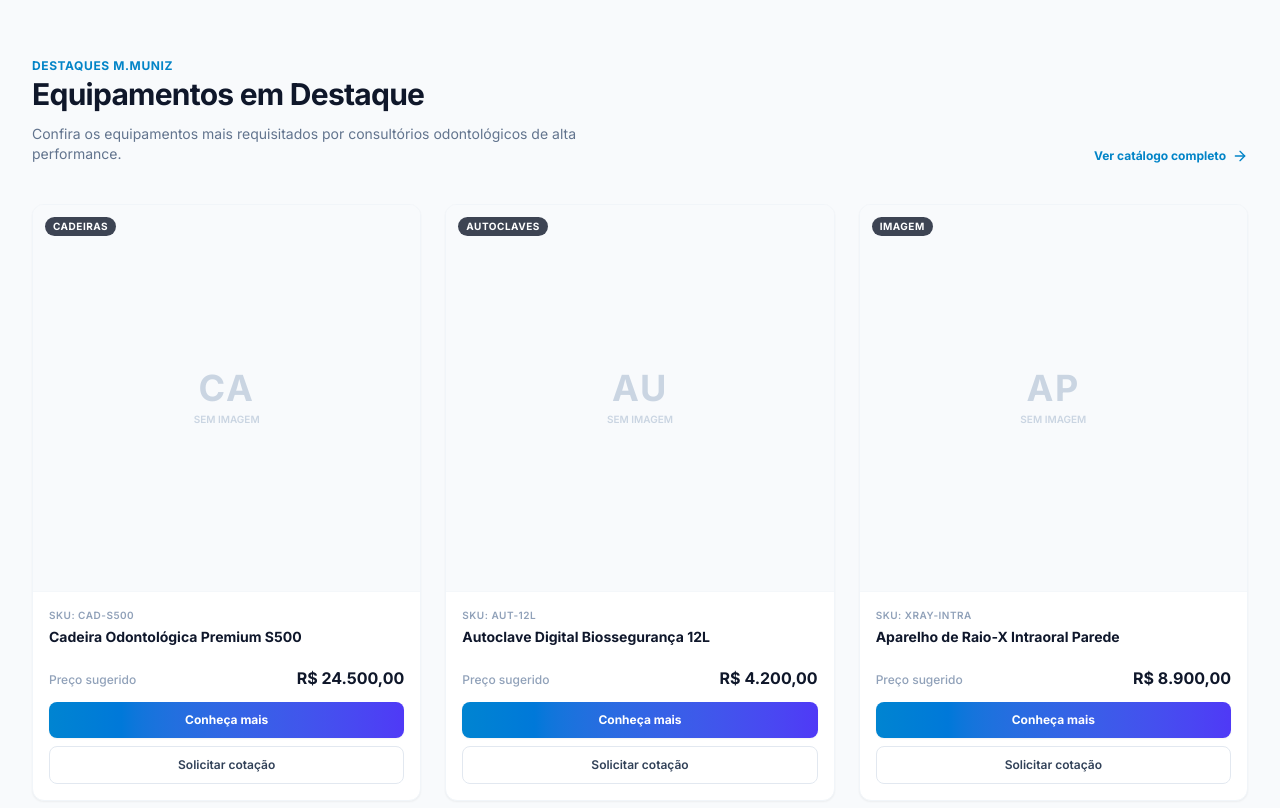
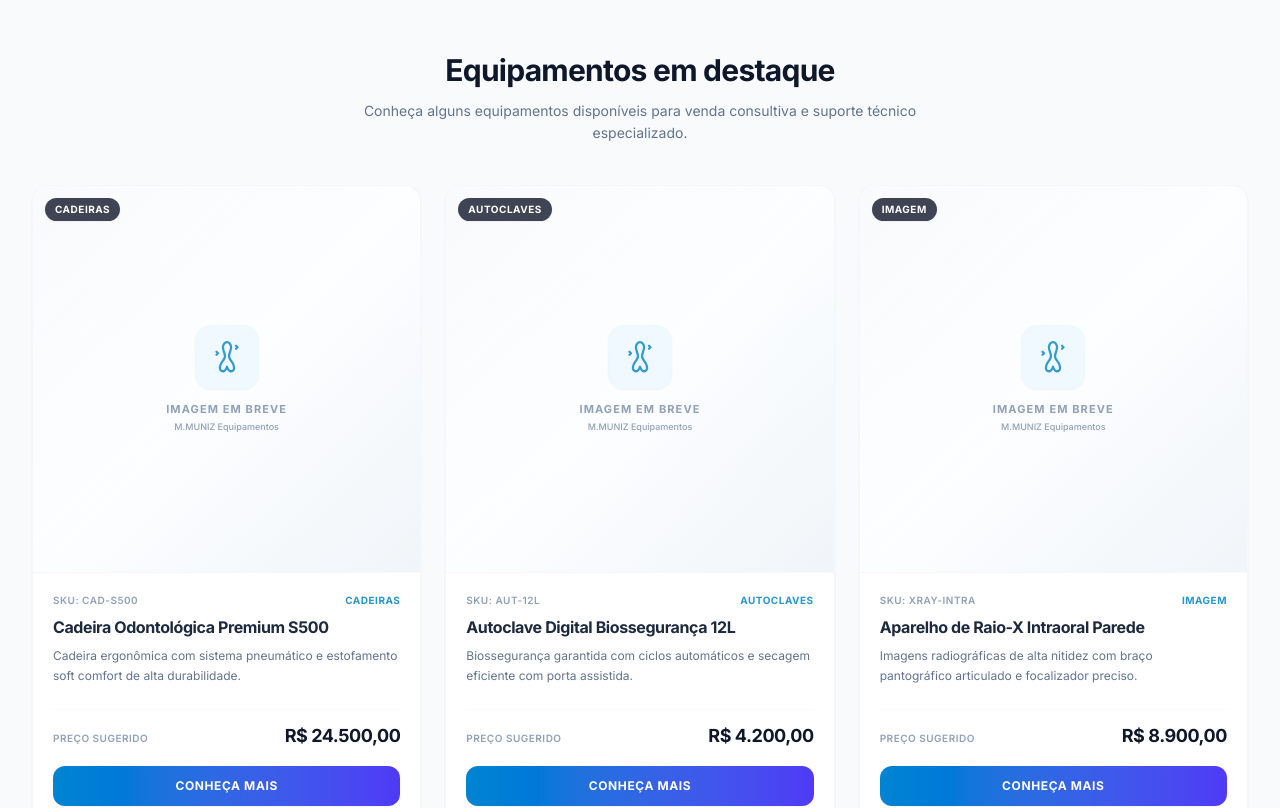
Before and after one commit to cardoso1967-lab/plataforma-dental, a Next.js app: page / in a window 1280 px wide. Shown: the part 1260-2068 px from the top of the page. Built offline with nearby package versions, Linux system fonts and the light colour scheme; no server answers.

Commit message:
style: melhorar vitrine publica de produtos M.MUNIZ

```diff
--- a/src/app/(public)/page.tsx
+++ b/src/app/(public)/page.tsx
@@ -12,6 +12,7 @@ const featuredProducts = [
     price: 24500.00,
     category: 'Cadeiras',
     sku: 'CAD-S500',
+    description: 'Cadeira ergonômica com sistema pneumático e estofamento soft comfort de alta durabilidade.',
   },
   {
     id: '2',
@@ -20,6 +21,7 @@ const featuredProducts = [
     price: 4200.00,
     category: 'Autoclaves',
     sku: 'AUT-12L',
+    description: 'Biossegurança garantida com ciclos automáticos e secagem eficiente com porta assistida.',
   },
   {
     id: '3',
@@ -28,6 +30,7 @@ const featuredProducts = [
     price: 8900.00,
     category: 'Imagem',
     sku: 'XRAY-INTRA',
+    description: 'Imagens radiográficas de alta nitidez com braço pantográfico articulado e focalizador preciso.',
   },
 ];
 
@@ -119,31 +122,28 @@ export default function HomePage() {
       {/* Featured Products Section */}
       <section className="py-16 bg-slate-50 border-t border-b border-slate-100">
         <div className="max-w-7xl mx-auto px-4 sm:px-6 lg:px-8 space-y-10">
-          <div className="flex flex-col md:flex-row md:items-end justify-between gap-4">
-            <div className="space-y-3">
-              <span className="text-xs font-bold text-brand-clinical uppercase tracking-wider">
-                Destaques M.MUNIZ
-              </span>
-              <h2 className="text-2xl sm:text-3xl font-extrabold text-brand-dark tracking-tight">
-                Equipamentos em Destaque
-              </h2>
-              <p className="text-sm text-slate-500 max-w-xl">
-                Confira os equipamentos mais requisitados por consultórios odontológicos de alta performance.
-              </p>
-            </div>
-            <Link
-              href="/produtos"
-              className="inline-flex items-center text-xs font-bold text-brand-clinical hover:text-sky-700 transition-colors group shrink-0"
-            >
-              <span>Ver catálogo completo</span>
-              <ArrowRight className="w-4 h-4 ml-1.5 transition-transform group-hover:translate-x-1" />
-            </Link>
+          <div className="text-center max-w-xl mx-auto space-y-3">
+            <h2 className="text-2xl sm:text-3xl font-extrabold text-brand-dark tracking-tight">
+              Equipamentos em destaque
+            </h2>
+            <p className="text-sm text-slate-500 leading-relaxed">
+              Conheça alguns equipamentos disponíveis para venda consultiva e suporte técnico especializado.
+            </p>
           </div>
 
           <div className="grid grid-cols-1 sm:grid-cols-2 lg:grid-cols-3 gap-6">
             {featuredProducts.map((product) => (
               <ProductCard key={product.id} {...product} />
             ))}
+          </div>
+
+          <div className="flex justify-center pt-4">
+            <Link href="/produtos">
+              <MobileButton variant="primary">
+                Ver catálogo completo
+                <ArrowRight className="w-4 h-4 ml-2" />
+              </MobileButton>
+            </Link>
           </div>
         </div>
       </section>
--- a/src/app/(public)/produtos/page.tsx
+++ b/src/app/(public)/produtos/page.tsx
@@ -10,6 +10,7 @@ export default function ProductsPage() {
       price: 24500.00,
       category: 'Cadeiras',
       sku: 'CAD-S500',
+      description: 'Cadeira ergonômica com sistema pneumático e estofamento soft comfort de alta durabilidade.',
     },
     {
       id: '2',
@@ -18,6 +19,7 @@ export default function ProductsPage() {
       price: 4200.00,
       category: 'Autoclaves',
       sku: 'AUT-12L',
+      description: 'Biossegurança garantida com ciclos automáticos e secagem eficiente com porta assistida.',
     },
     {
       id: '3',
@@ -26,6 +28,7 @@ export default function ProductsPage() {
       price: 8900.00,
       category: 'Imagem',
       sku: 'XRAY-INTRA',
+      description: 'Imagens radiográficas de alta nitidez com braço pantográfico articulado e focalizador preciso.',
     },
     {
       id: '4',
@@ -34,6 +37,7 @@ export default function ProductsPage() {
       price: 1150.00,
       category: 'Periféricos',
       sku: 'PEN-LED',
+      description: 'Alta rotação com iluminação LED integrada, spray triplo e baixo nível de ruído operacional.',
     },
     {
       id: '5',
@@ -42,6 +46,7 @@ export default function ProductsPage() {
       price: 3800.00,
       category: 'Compressores',
       sku: 'COMP-OILFREE',
+      description: 'Ar comprimido 100% livre de óleo e funcionamento extremamente silencioso com drenagem facilitada.',
     },
     {
       id: '6',
@@ -50,6 +55,7 @@ export default function ProductsPage() {
       price: 2900.00,
       category: 'Compressores',
       sku: 'VAC-05HP',
+      description: 'Potência e estabilidade de sucção de alta performance para múltiplos consultórios simultâneos.',
     },
   ];
 
--- a/src/components/WhatsAppFloatingButton.tsx
+++ b/src/components/WhatsAppFloatingButton.tsx
@@ -30,18 +30,20 @@ export const WhatsAppFloatingButton: React.FC = () => {
       href={href}
       target={isExternal ? '_blank' : undefined}
       rel={isExternal ? 'noopener noreferrer' : undefined}
-      className="fixed bottom-6 right-6 z-50 bg-[#25D366] hover:bg-[#20ba5a] text-white p-3.5 sm:p-4 rounded-full shadow-lg hover:shadow-2xl transition-all duration-300 flex items-center justify-center group active:scale-95 border border-[#25D366] cursor-pointer"
+      className="fixed bottom-5 right-5 sm:bottom-6 sm:right-6 z-40 bg-[#25D366] hover:bg-[#20ba5a] text-white w-[52px] h-[52px] sm:w-[56px] sm:h-[56px] sm:hover:w-[145px] rounded-full shadow-lg hover:shadow-2xl transition-all duration-300 flex items-center justify-center cursor-pointer overflow-hidden active:scale-95 border border-[#25D366] group"
       aria-label="Fale conosco no WhatsApp"
     >
+      <div className="flex items-center justify-center shrink-0">
         <svg
-        className="w-6 h-6 sm:w-7 sm:h-7 fill-current"
+          className="w-6 h-6 sm:w-6.5 sm:h-6.5 fill-current"
           viewBox="0 0 24 24"
           xmlns="http://www.w3.org/2000/svg"
         >
           <path d="M.057 24l1.687-6.163c-1.041-1.804-1.588-3.849-1.587-5.946C.06 5.348 5.397.01 12.008.01c3.202.001 6.212 1.246 8.477 3.513 2.262 2.268 3.507 5.28 3.505 8.484-.004 6.657-5.34 11.997-11.953 11.997-2.005-.001-3.973-.502-5.724-1.455L0 24zm6.59-4.846c1.6.95 3.188 1.449 4.825 1.451 5.436 0 9.86-4.37 9.864-9.799.002-2.63-1.023-5.101-2.885-6.965C16.528 2.01 14.069.99 11.999.99 6.562.99 2.137 5.36 2.134 10.79c-.001 1.766.478 3.49 1.385 5.035l-.999 3.65 3.743-.974zm11.368-6.41c-.297-.149-1.758-.867-2.03-.967-.273-.099-.471-.148-.67.15-.197.297-.767.966-.94 1.164-.173.199-.347.223-.644.075-.297-.15-1.255-.463-2.39-1.475-.883-.788-1.48-1.761-1.653-2.059-.173-.297-.018-.458.13-.606.134-.133.298-.347.446-.52.149-.174.198-.298.298-.497.099-.198.05-.371-.025-.52-.075-.149-.669-1.612-.916-2.207-.242-.579-.487-.5-.669-.51-.173-.008-.371-.01-.57-.01-.198 0-.52.074-.792.372-.272.297-1.04 1.016-1.04 2.479 0 1.462 1.065 2.875 1.213 3.074.149.198 2.096 3.2 5.077 4.487.709.306 1.262.489 1.694.625.712.227 1.36.195 1.871.118.571-.085 1.758-.719 2.006-1.413.248-.694.248-1.289.173-1.413-.074-.124-.272-.198-.57-.347z" />
         </svg>
-      <span className="max-w-0 overflow-hidden group-hover:max-w-xs transition-all duration-300 ease-out whitespace-nowrap text-xs sm:text-sm font-bold select-none group-hover:ml-2">
-        WhatsApp
+      </div>
+      <span className="max-w-0 overflow-hidden sm:group-hover:max-w-xs transition-all duration-300 ease-out whitespace-nowrap text-xs font-extrabold select-none sm:group-hover:ml-2 tracking-wider uppercase">
+        Contato
       </span>
     </a>
   );
--- a/src/components/ui/ProductCard.tsx
+++ b/src/components/ui/ProductCard.tsx
@@ -9,6 +9,7 @@ interface ProductCardProps {
   category: string;
   imageUrl?: string;
   sku?: string;
+  description?: string;
 }
 
 export const ProductCard: React.FC<ProductCardProps> = ({
@@ -18,6 +19,7 @@ export const ProductCard: React.FC<ProductCardProps> = ({
   category,
   imageUrl,
   sku,
+  description,
 }) => {
   const formattedPrice = new Intl.NumberFormat('pt-BR', {
     style: 'currency',
@@ -33,9 +35,9 @@ export const ProductCard: React.FC<ProductCardProps> = ({
     : null;
 
   return (
-    <div className="bg-white rounded-xl border border-slate-100 shadow-xs overflow-hidden hover:shadow-lg transition-all flex flex-col h-full group">
-      {/* Imagen del Producto */}
-      <div className="aspect-square bg-slate-50 relative flex items-center justify-center border-b border-slate-100/50 group-hover:opacity-90 transition-opacity">
+    <div className="bg-white rounded-2xl border border-slate-100/70 shadow-xs hover:shadow-xl hover:-translate-y-1 transition-all duration-300 flex flex-col h-full group overflow-hidden">
+      {/* Imagen del Producto / Placeholder Premium */}
+      <div className="aspect-square bg-gradient-to-br from-slate-50 via-sky-50/20 to-slate-100 relative flex flex-col items-center justify-center border-b border-slate-100/50 group-hover:opacity-95 transition-opacity overflow-hidden">
         {imageUrl ? (
           // eslint-disable-next-line @next/next/no-img-element
           <img
@@ -44,45 +46,72 @@ export const ProductCard: React.FC<ProductCardProps> = ({
             className="object-cover w-full h-full"
           />
         ) : (
-          <div className="flex flex-col items-center justify-center text-slate-300">
-            <span className="text-4xl font-bold uppercase tracking-wider">
-              {name.substring(0, 2)}
-            </span>
-            <span className="text-[10px] mt-1 uppercase font-semibold">Sem Imagem</span>
+          <div className="flex flex-col items-center justify-center space-y-3 p-4">
+            {/* Círculo decorativo en el fondo del ícono */}
+            <div className="bg-sky-100/40 text-sky-600 w-16 h-16 rounded-2xl flex items-center justify-center shadow-xs border border-sky-100/20">
+              <svg className="w-9 h-9 text-[#0284c7]/80" viewBox="0 0 24 24" fill="none" stroke="currentColor" strokeWidth="1.5" strokeLinecap="round" strokeLinejoin="round">
+                <path d="M12 2c-.8 0-1.5.5-2 1.2a4.4 4.4 0 00-.7 2.2c0 2.1.8 3 1.2 5a3.8 3.8 0 01-.3 2.7c-.8 1.4-1.9 2.5-2.5 4.1C7 19.3 7 20.3 8 21c.8.6 1.8.6 2.5.1a4.6 4.6 0 001.5-2.6 4.6 4.6 0 001.5 2.6c.7.5 1.7.5 2.5-.1 1-.7 1-1.7.3-3.8-.6-1.6-1.7-2.7-2.5-4.1a3.8 3.8 0 01-.3-2.7c.4-2 1.2-2.9 1.2-5a4.4 4.4 0 00-.7-2.2c-.5-.7-1.2-1.2-2-1.2z" />
+                <path d="M18 4.5l1 1-1 1" />
+                <path d="M5 8.5l1 1-1 1" />
+              </svg>
+            </div>
+            <div className="text-center">
+              <span className="text-[11px] font-bold text-slate-400 uppercase tracking-widest block">
+                Imagem em breve
+              </span>
+              <span className="text-[9px] text-slate-400 font-medium block mt-0.5">
+                M.MUNIZ Equipamentos
+              </span>
+            </div>
           </div>
         )}
-        <span className="absolute top-3 left-3 bg-brand-dark/80 text-white text-[10px] font-bold px-2 py-0.5 rounded-full uppercase tracking-wider">
+        <span className="absolute top-3 left-3 bg-brand-dark/80 backdrop-blur-xs text-white text-[10px] font-bold px-2.5 py-1 rounded-full uppercase tracking-wider shadow-xs">
           {category}
         </span>
       </div>
 
       {/* Contenido */}
-      <div className="p-4 flex flex-col flex-1 justify-between space-y-3">
-        <div className="space-y-1">
-          {sku && (
-            <span className="text-[10px] font-semibold text-slate-400 block tracking-wider">
-              SKU: {sku}
-            </span>
+      <div className="p-5 flex flex-col flex-1 justify-between space-y-4">
+        <div className="space-y-2">
+          <div className="flex items-center justify-between text-[10px] font-semibold text-slate-400 tracking-wider">
+            <span>SKU: {sku || 'INDISPONÍVEL'}</span>
+            <span className="text-brand-clinical/85 font-bold uppercase">{category}</span>
+          </div>
+
+          <Link href={targetHref} className="hover:text-brand-clinical block transition-colors">
+            <h3 className="font-extrabold text-slate-800 text-base line-clamp-2 leading-snug tracking-tight group-hover:text-brand-clinical transition-colors">
+              {name}
+            </h3>
+          </Link>
+
+          {description && (
+            <p className="text-xs text-slate-500 line-clamp-2 leading-relaxed font-normal">
+              {description}
+            </p>
           )}
-          <Link href={targetHref} className="hover:text-brand-clinical transition-colors">
-            <h4 className="font-bold text-slate-900 text-sm line-clamp-2 leading-snug">
-              {name}
-            </h4>
-          </Link>
         </div>
 
-        <div className="space-y-3 pt-2">
-          <div className="flex items-baseline justify-between">
-            <span className="text-xs text-slate-400 font-medium">Preço sugerido</span>
-            <span className="text-base font-extrabold text-brand-dark">
-              {formattedPrice}
-            </span>
-          </div>
+        <div className="space-y-4 pt-2">
+          {price ? (
+            <div className="flex items-baseline justify-between border-t border-slate-50 pt-3">
+              <span className="text-[10px] text-slate-400 font-semibold uppercase tracking-wider">Preço Sugerido</span>
+              <span className="text-lg font-black text-brand-dark tracking-tight">
+                {formattedPrice}
+              </span>
+            </div>
+          ) : (
+            <div className="flex items-baseline justify-between border-t border-slate-50 pt-3">
+              <span className="text-[10px] text-slate-400 font-semibold uppercase tracking-wider">Preço</span>
+              <span className="text-xs font-bold text-brand-clinical uppercase tracking-wider">
+                Sob Consulta
+              </span>
+            </div>
+          )}
 
           <div className="flex flex-col gap-2">
             <Link
               href={targetHref}
-              className="w-full bg-gradient-to-r from-sky-600 to-indigo-600 hover:from-sky-700 hover:to-indigo-700 text-white text-xs font-bold rounded-lg py-2.5 px-3 flex items-center justify-center gap-1.5 active:scale-98 transition-all shadow-xs cursor-pointer"
+              className="w-full bg-gradient-to-r from-sky-600 to-indigo-600 hover:from-sky-700 hover:to-indigo-700 text-white text-xs font-extrabold rounded-xl py-3 px-4 flex items-center justify-center gap-1.5 active:scale-98 transition-all shadow-xs cursor-pointer tracking-wider uppercase"
             >
               Conheça mais
             </Link>
@@ -90,7 +119,7 @@ export const ProductCard: React.FC<ProductCardProps> = ({
               href={whatsappUrl || '/contato'}
               target={whatsappUrl ? "_blank" : undefined}
               rel={whatsappUrl ? "noopener noreferrer" : undefined}
-              className="w-full border border-slate-200 hover:bg-slate-50 text-slate-700 hover:text-brand-dark text-xs font-semibold rounded-lg py-2.5 px-3 flex items-center justify-center gap-1.5 active:scale-98 transition-all cursor-pointer"
+              className="w-full border border-slate-200 hover:border-slate-300 bg-white hover:bg-slate-50 text-slate-700 hover:text-brand-dark text-xs font-bold rounded-xl py-2.5 px-4 flex items-center justify-center gap-1.5 active:scale-98 transition-all cursor-pointer tracking-wider uppercase"
             >
               Solicitar cotação
             </Link>
```
Lines whose indentation alone changed are shown as unchanged.
